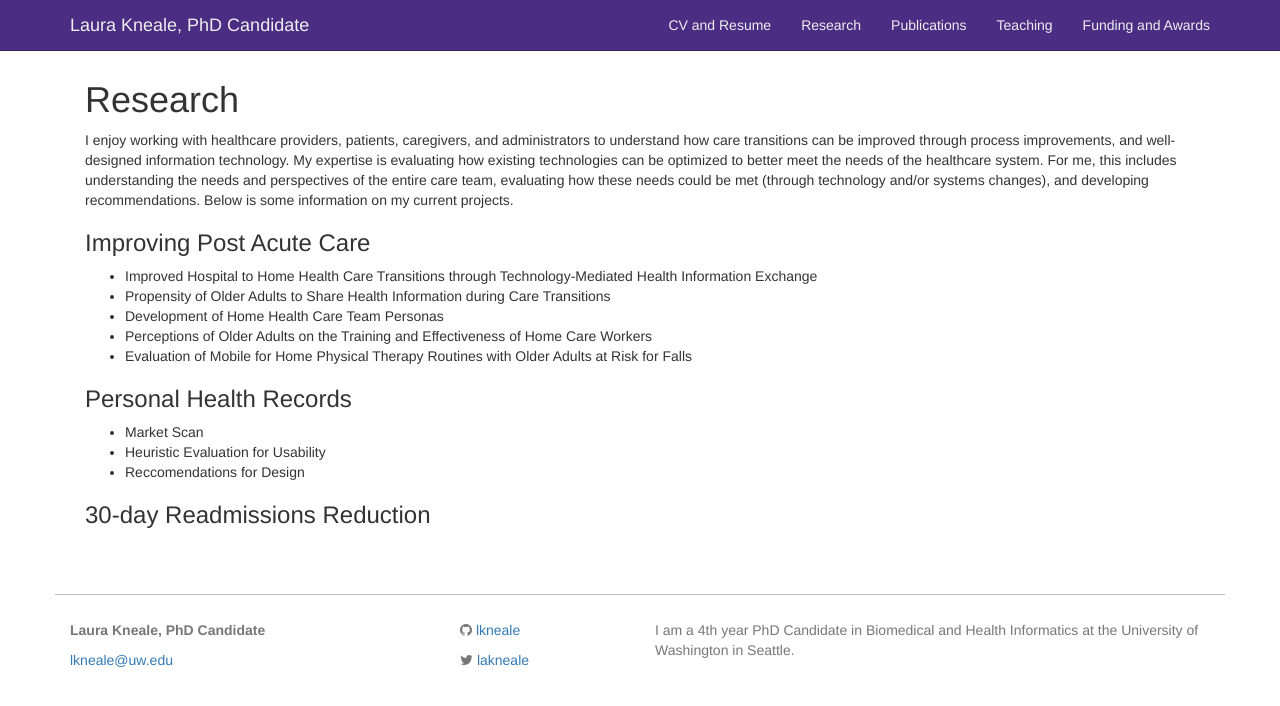
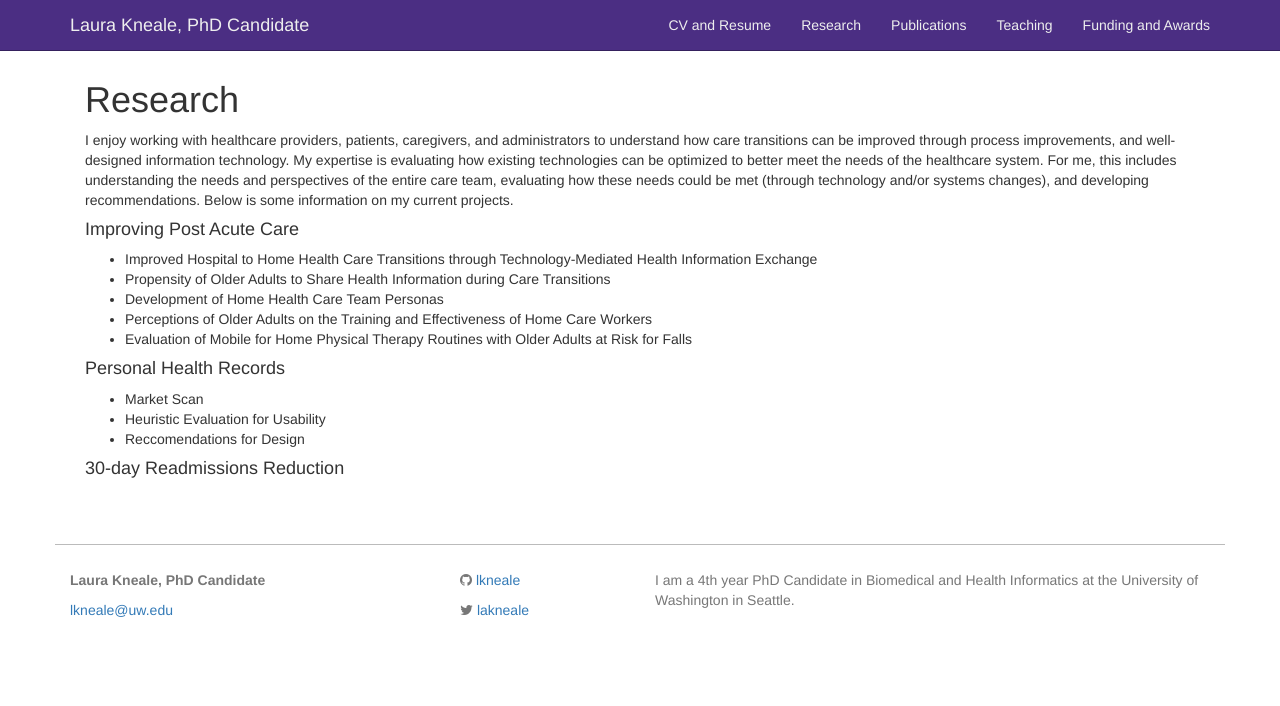
Before and after one commit to lkneale/lkneale.github.io, a Jekyll site: the page built from research.md, in a window 1280 px wide. Shown: the top 706 px of the page. Built offline with Jekyll 4.4.1, drawn with Linux system fonts in a browser that asks for light colours.

```diff
--- a/research.md
+++ b/research.md
@@ -5,7 +5,7 @@ permalink: /research/
 ---
 I enjoy working with healthcare providers, patients, caregivers, and administrators to understand how care transitions can be improved through process improvements, and well-designed information technology. My expertise is evaluating how existing technologies can be optimized to better meet the needs of the healthcare system. For me, this includes understanding the needs and perspectives of the entire care team, evaluating how these needs could be met (through technology and/or systems changes), and developing recommendations. Below is some information on my current projects.
 
-### Improving Post Acute Care
+#### Improving Post Acute Care
 
 * Improved Hospital to Home Health Care Transitions through Technology-Mediated Health Information Exchange
 * Propensity of Older Adults to Share Health Information during Care Transitions
@@ -13,10 +13,10 @@ I enjoy working with healthcare providers, patients, caregivers, and administrat
 * Perceptions of Older Adults on the Training and Effectiveness of Home Care Workers
 * Evaluation of Mobile for Home Physical Therapy Routines with Older Adults at Risk for Falls
 
-### Personal Health Records
+#### Personal Health Records
 
 * Market Scan
 * Heuristic Evaluation for Usability
 * Reccomendations for Design
 
-### 30-day Readmissions Reduction
+#### 30-day Readmissions Reduction
```
